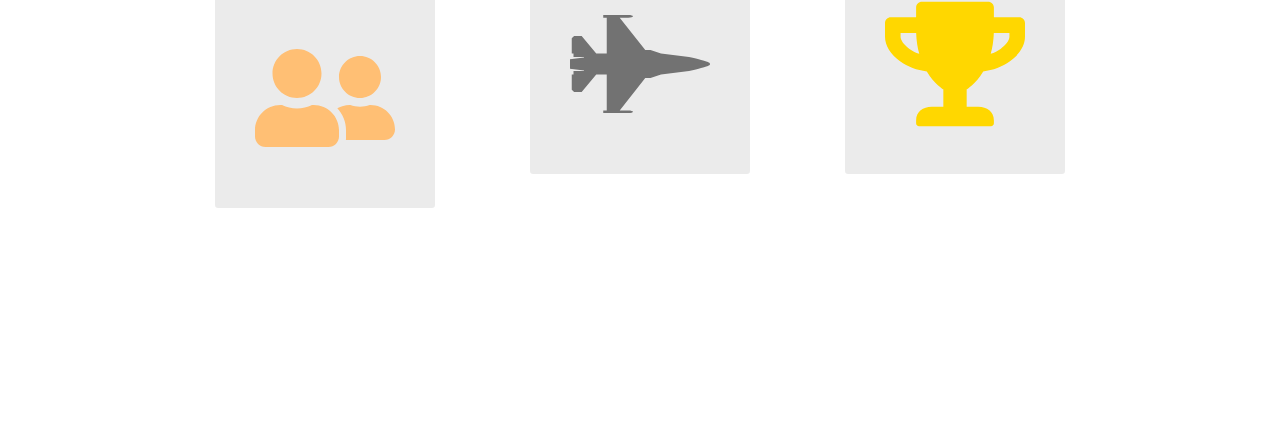
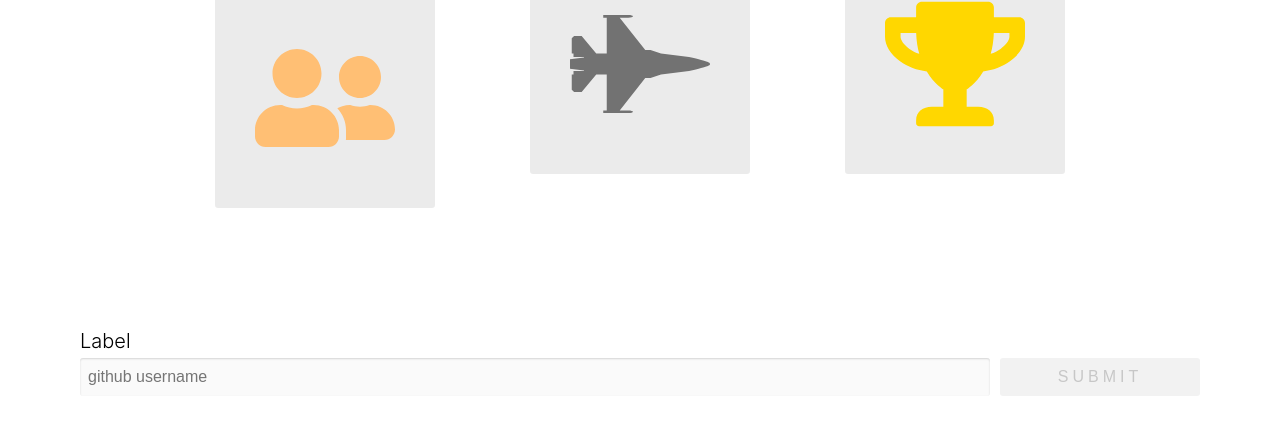
Before and after one commit to ethanratnofsky/GitHub-Battle, a React app: page / in a window 1280 px wide. Shown: the part 312-746 px from the top of the page. Built offline with nearby package versions, Linux system fonts and the light colour scheme.

Commit message:
Player Input

```diff
--- a/app/components/Battle.js
+++ b/app/components/Battle.js
@@ -1,5 +1,6 @@
 import React from 'react'
 import { FaUserFriends, FaFighterJet, FaTrophy } from 'react-icons/fa'
+import PropTypes from 'prop-types'
 
 function Instructions() {
     return (
@@ -25,11 +26,67 @@ function Instructions() {
     )
 }
 
+class PlayerInput extends React.Component {
+    constructor(props) {
+        super(props)
+
+        this.state = {
+            username: ''
+        }
+
+        this.handleSubmit = this.handleSubmit.bind(this)
+        this.handleChange = this.handleChange.bind(this)
+    }
+    handleSubmit(event) {
+        event.preventDefault()
+
+        this.props.onSubmit(this.state.username)
+    }
+    handleChange(event) {
+        this.setState({
+            username: event.target.value
+        })
+    }
+    render() {
+        return (
+            <form className='column player' onSubmit={this.handleSubmit}>
+                <label htmlFor='username' className='player-label'>
+                    {this.props.label}
+                </label>
+                <div className='row player-inputs'>
+                    <input
+                        type='text'
+                        id='username'
+                        className='input-light'
+                        placeholder='github username'
+                        autoComplete='off'
+                        value={this.state.username}
+                        onChange={this.handleChange}
+                    />
+                    <button
+                        className='btn dark-btn'
+                        type='submit'
+                        disabled={!this.state.username}
+                    >
+                        Submit
+                    </button>
+                </div>
+            </form>
+        )
+    }
+    }
+
+PlayerInput.propTypes = {
+    onSubmit: PropTypes.func.isRequired,
+    label: PropTypes.string.isRequired
+}
+
 export default class Battle extends React.Component {
     render() {
         return (
             <>
                 <Instructions />
+                <PlayerInput label='Label' onSubmit={(value) => {console.log(value)}}/>
             </>
         )
     }
--- a/app/index.css
+++ b/app/index.css
@@ -141,3 +141,68 @@ li {
     padding: 40px;
     border-radius: 3px;
 }
+
+.column {
+    display: flex;
+    flex-direction: column;
+}
+
+.row {
+    display: flex;
+    flex-direction: row;
+}
+
+.player {
+    flex: 1;
+    margin: 0 20px;
+    padding: 10px;
+}
+
+.player-label {
+    font-size: 20px;
+    margin: 5px 0;
+    font-weight: 300;
+}
+
+.player-inputs input {
+    padding: 8px;
+    font-size: 16px;
+    flex: 2;
+    border-radius: 3px;
+    border: none;
+    box-shadow: inset 0 1px 2px rgba(0, 0, 0, 0.15);
+}
+
+.player-inputs .input-light {
+    background: rgba(0, 0, 0, 0.02);
+}
+
+.player-inputs button {
+    flex: 1;
+    margin-left: 10px;
+}
+
+.btn {
+    padding: 10px;
+    text-transform: uppercase;
+    letter-spacing: .25em;
+    border-radius: 3px;
+    border: none;
+    font-size: 16px;
+    display: flex;
+    justify-content: center;
+    align-items: center;
+    cursor: pointer;
+    text-decoration: none;
+    max-width: 200px;
+}
+
+.dark-btn {
+    color: #e6e6e6;
+    background: #141414;
+}
+
+.dark-btn:disabled {
+    background: #f2f2f2;
+    color: #c7c7c7;
+}
```
